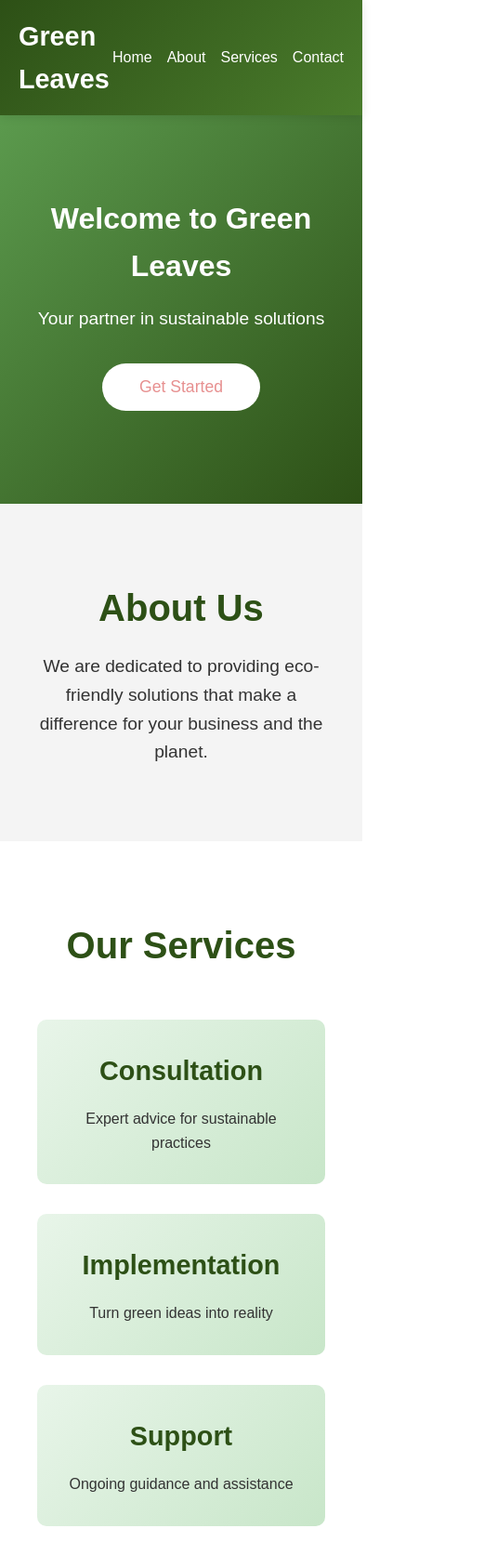
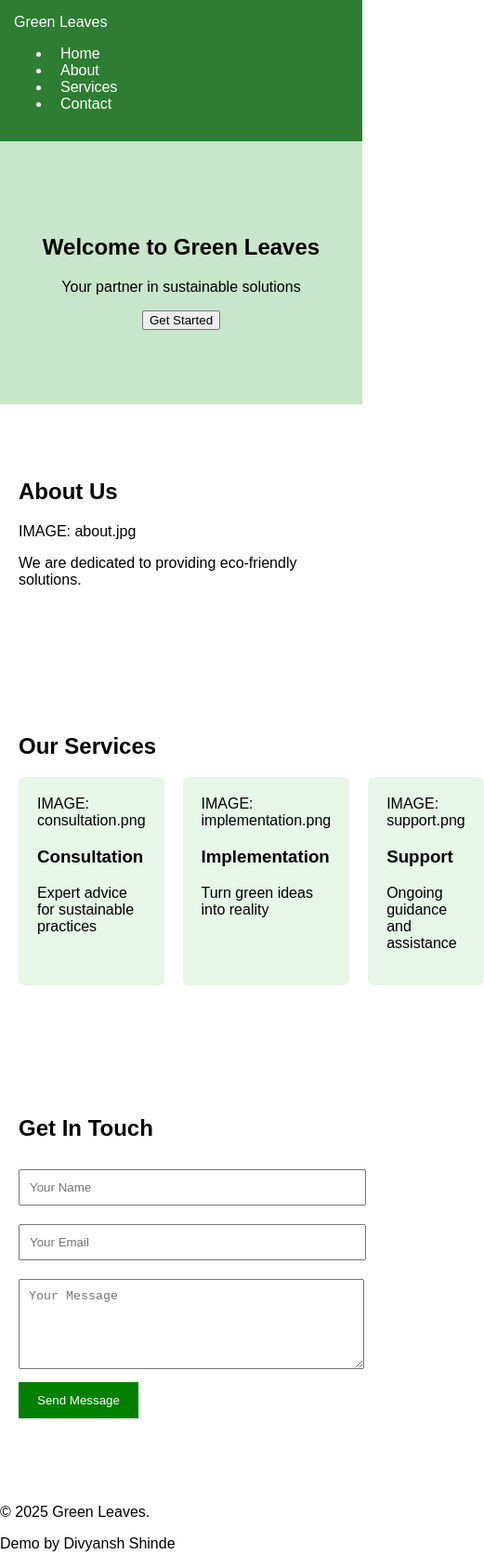
Before and after one commit to Divyansh-Shinde-123/Local-repo, a plain HTML site: page index.html in a window 390 px wide. Shown: the top 1673 px of the page at 93% size, 521 px wide, since content can reach past the window. Drawn offline with Linux system fonts and the light colour scheme.

Commit message:
Add HTML, CSS, Flask backend, and README

```diff
--- a/index.html
+++ b/index.html
@@ -7,7 +7,7 @@
     <link rel="stylesheet" href="styles.css">
 </head>
 <body>
-    <!-- Navigation -->
+
     <nav class="navbar">
         <div class="container">
             <div class="logo">Green Leaves</div>
@@ -20,7 +20,6 @@
         </div>
     </nav>
 
-    <!-- Hero Section -->
     <section id="home" class="hero">
         <div class="hero-content">
             <h1>Welcome to Green Leaves</h1>
@@ -29,28 +28,30 @@
         </div>
     </section>
 
-    <!-- About Section -->
     <section id="about" class="about">
         <div class="container">
             <h2>About Us</h2>
-            <p>We are dedicated to providing eco-friendly solutions that make a difference for your business and the planet.</p>
+            <div class="img-placeholder">IMAGE: about.jpg</div>
+            <p>We are dedicated to providing eco-friendly solutions.</p>
         </div>
     </section>
 
-    <!-- Services Section -->
     <section id="services" class="services">
         <div class="container">
             <h2>Our Services</h2>
             <div class="service-grid">
                 <div class="service-card">
+                    <div class="img-placeholder">IMAGE: consultation.png</div>
                     <h3>Consultation</h3>
                     <p>Expert advice for sustainable practices</p>
                 </div>
                 <div class="service-card">
+                    <div class="img-placeholder">IMAGE: implementation.png</div>
                     <h3>Implementation</h3>
                     <p>Turn green ideas into reality</p>
                 </div>
                 <div class="service-card">
+                    <div class="img-placeholder">IMAGE: support.png</div>
                     <h3>Support</h3>
                     <p>Ongoing guidance and assistance</p>
                 </div>
@@ -58,26 +59,46 @@
         </div>
     </section>
 
-    <!-- Contact Section -->
     <section id="contact" class="contact">
         <div class="container">
             <h2>Get In Touch</h2>
-            <form class="contact-form">
-                <input type="text" placeholder="Your Name" required>
-                <input type="email" placeholder="Your Email" required>
-                <textarea placeholder="Your Message" rows="5" required></textarea>
+
+            <form id="myForm" class="contact-form">
+                <input type="text" name="name" placeholder="Your Name" required>
+                <input type="email" name="email" placeholder="Your Email" required>
+                <textarea name="message" placeholder="Your Message" rows="5" required></textarea>
                 <button type="submit" class="submit-btn">Send Message</button>
             </form>
+
+            <p id="status"></p>
         </div>
     </section>
 
-    <!-- Footer -->
     <footer class="footer">
         <div class="container">
-            <p>&copy; 2025 Green Leaves. All rights reserved.</p>
+            <p>&copy; 2025 Green Leaves.</p>
+            <p class="watermark">Demo by Divyansh Shinde</p>
         </div>
     </footer>
 
-    <script src="script.js"></script>
+    <script>
+        document.getElementById("myForm").addEventListener("submit", async function(e){
+            e.preventDefault();
+
+            let formData = new FormData(this);
+
+            let res = await fetch("http://127.0.0.1:5000/submit", {
+                method: "POST",
+                body: formData
+            });
+
+            let data = await res.json();
+
+            document.getElementById("status").innerText = data.msg;
+
+            console.log("Google Form Link:", data.url);
+        });
+    </script>
+
 </body>
 </html>
--- a/styles.css
+++ b/styles.css
@@ -1,237 +1,34 @@
-* {
-    margin: 0;
-    padding: 0;
-    box-sizing: border-box;
-}
+body { font-family: Arial; margin: 0; padding: 0; }
 
-body {
-    font-family: 'Arial', sans-serif;
-    line-height: 1.6;
-    color: #333;
-}
+.navbar { background: #2e7d32; padding: 15px; color: white; }
+.nav-links a { color: white; margin: 0 10px; text-decoration: none; }
 
-.container {
-    max-width: 1200px;
-    margin: 0 auto;
-    padding: 0 20px;
-}
+.hero { background: #c8e6c9; padding: 80px 20px; text-align: center; }
 
-/* Navbar */
-.navbar {
-    background: linear-gradient(135deg, #2d5016, #4a7c2c);
-    padding: 1rem 0;
-    position: fixed;
-    width: 100%;
-    top: 0;
-    z-index: 1000;
-    box-shadow: 0 2px 10px rgba(0,0,0,0.1);
-}
-
-.navbar .container {
-    display: flex;
-    justify-content: space-between;
-    align-items: center;
-}
-
-.logo {
-    font-size: 1.8rem;
-    font-weight: bold;
-    color: #fff;
-}
-
-.nav-links {
-    display: flex;
-    list-style: none;
-    gap: 2rem;
-}
-
-.nav-links a {
-    color: #fff;
-    text-decoration: none;
-    transition: color 0.3s;
-}
-
-.nav-links a:hover {
-    color: #a8d5a1;
-}
-
-/* Hero Section */
-.hero {
-    background: linear-gradient(135deg, #5fa052, #2d5016);
-    color: white;
-    text-align: center;
-    padding: 150px 20px 100px;
-    margin-top: 60px;
-}
-
-.hero-content h1 {
-    font-size: 3rem;
-    margin-bottom: 1rem;
-    animation: fadeInUp 1s ease;
-}
-
-.hero-content p {
-    font-size: 1.5rem;
-    margin-bottom: 2rem;
-    animation: fadeInUp 1.2s ease;
-}
-
-.cta-button {
-    background: #fff;
-    color: #e79090;
-    padding: 15px 40px;
-    border: none;
-    border-radius: 50px;
-    font-size: 1.1rem;
-    cursor: pointer;
-    transition: transform 0.3s, box-shadow 0.3s;
-}
-
-.cta-button:hover {
-    transform: translateY(-3px);
-    box-shadow: 0 10px 20px rgba(0,0,0,0.2);
-}
-
-/* About Section */
-.about {
-    padding: 80px 20px;
-    background: #f4f4f4;
-}
-
-.about h2 {
-    text-align: center;
-    font-size: 2.5rem;
-    color: #2d5016;
-    margin-bottom: 1rem;
-}
-
-.about p {
-    text-align: center;
-    font-size: 1.2rem;
-    max-width: 800px;
-    margin: 0 auto;
-}
-
-/* Services Section */
-.services {
-    padding: 80px 20px;
-    background: #fff;
-}
-
-.services h2 {
-    text-align: center;
-    font-size: 2.5rem;
-    color: #2d5016;
-    margin-bottom: 3rem;
+.about, .services, .contact {
+    padding: 60px 20px;
 }
 
 .service-grid {
-    display: grid;
-    grid-template-columns: repeat(auto-fit, minmax(300px, 1fr));
-    gap: 2rem;
+    display: flex;
+    gap: 20px;
 }
 
 .service-card {
-    background: linear-gradient(135deg, #e8f5e9, #c8e6c9);
-    padding: 2rem;
-    border-radius: 10px;
-    text-align: center;
-    transition: transform 0.3s, box-shadow 0.3s;
+    background: #e8f5e9;
+    padding: 20px;
+    border-radius: 6px;
 }
 
-.service-card:hover {
-    transform: translateY(-10px);
-    box-shadow: 0 15px 30px rgba(0,0,0,0.1);
+.contact-form input, .contact-form textarea {
+    width: 100%;
+    padding: 10px;
+    margin: 10px 0;
 }
-
-.service-card h3 {
-    color: #2d5016;
-    font-size: 1.8rem;
-    margin-bottom: 1rem;
+.contact-form button {
+    background: green;
+    color: white;
+    padding: 12px 20px;
+    border: none;
+    cursor: pointer;
 }
-
-/* Contact Section */
-.contact {
-    padding: 80px 20px;
-    background: #f4f4f4;
-}
-
-.contact h2 {
-    text-align: center;
-    font-size: 2.5rem;
-    color: #2d5016;
-    margin-bottom: 2rem;
-}
-
-.contact-form {
-    max-width: 600px;
-    margin: 0 auto;
-    display: flex;
-    flex-direction: column;
-    gap: 1rem;
-}
-
-.contact-form input,
-.contact-form textarea {
-    padding: 15px;
-    border: 2px solid #c8e6c9;
-    border-radius: 5px;
-    font-size: 1rem;
-    transition: border-color 0.3s;
-}
-
-.contact-form input:focus,
-.contact-form textarea:focus {
-    outline: none;
-    border-color: #4a7c2c;
-}
-
-.submit-btn {
-    background: linear-gradient(135deg, #4a7c2c, #2d5016);
-    color: white;
-    padding: 15px;
-    border: none;
-    border-radius: 5px;
-    font-size: 1.1rem;
-    cursor: pointer;
-    transition: transform 0.3s;
-}
-
-.submit-btn:hover {
-    transform: translateY(-2px);
-}
-
-/* Footer */
-.footer {
-    background: #2d5016;
-    color: white;
-    text-align: center;
-    padding: 2rem 0;
-}
-
-/* Animations */
-@keyframes fadeInUp {
-    from {
-        opacity: 0;
-        transform: translateY(30px);
-    }
-    to {
-        opacity: 1;
-        transform: translateY(0);
-    }
-}
-
-/* Responsive Design */
-@media (max-width: 768px) {
-    .nav-links {
-        gap: 1rem;
-    }
-
-    .hero-content h1 {
-        font-size: 2rem;
-    }
-
-    .hero-content p {
-        font-size: 1.2rem;
-    }
-}
```
Also changed, not shown: 1 other file.
